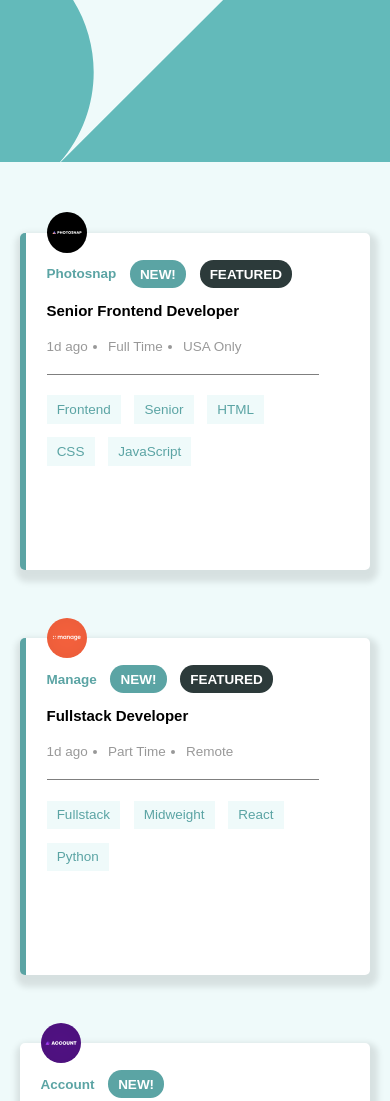
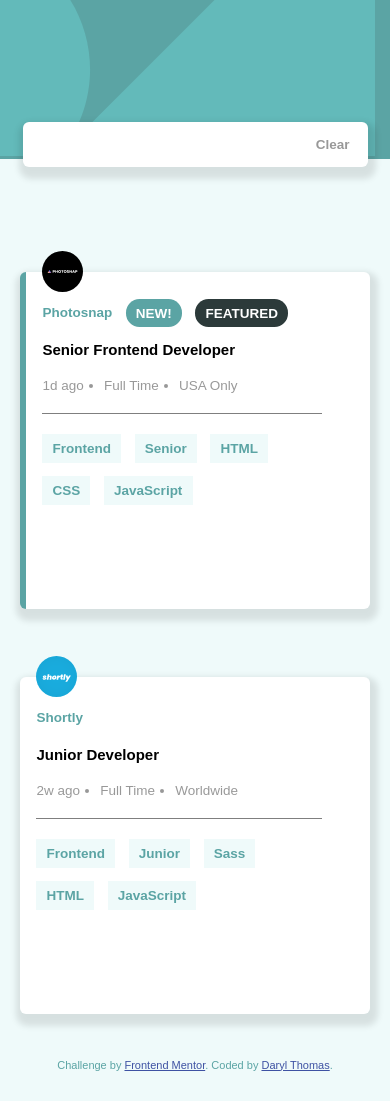
Before and after one commit to ThomasTW935/FrontEndMentor--static-job-listing, a plain HTML site: page index.html in a window 390 px wide. Shown: the top 1101 px of the page. Drawn offline with Linux system fonts and the light colour scheme.

Commit message:
Added script for filtering categories

```diff
--- a/index.html
+++ b/index.html
@@ -27,7 +27,11 @@
 <body>
   <ul class="job">
     <li class="job__header">
-      <div><img src='./images/bg-header-mobile.svg' /></div>
+      <div class='job__image'><img src='./images/bg-header-mobile.svg' /></div>
+      <div class="job__filter">
+        <ul class="job__categories" id='jobFilter'></ul>
+        <button type='button' class='job__clearFilter'>Clear</button>
+      </div>
     </li>
   </ul>
 
--- a/script.js
+++ b/script.js
@@ -1,10 +1,55 @@
 init()
 
+let categoriesSelected = []
+let test = ['Frontend', 'HTML']
 function init() {
   loadJSON((res) => {
     let data = JSON.parse(res)
-    console.log(data)
-    createHTMLElements(data)
+    let newData = data.filter(({ role, level, tools, languages }) => {
+      let filterValues = [role, level, ...tools, ...languages]
+      console.log(filterValues)
+      let match = 1
+      for (let i = 0; i < test.length; i++) {
+        match = (filterValues.includes(test[i])) ? match * 1 : match * 0
+      }
+      console.log(match)
+      return match === 1
+    })
+    // let newData = data.filter(({ role, level }) => {
+    //   let match = (role === 'Frontend') ? 1 : 0
+
+    //   return match >= 1
+    // })
+    createHTMLElements(newData)
+    addEventsToCategories()
+
+
+
+
+
+    let clearFilter = document.querySelector('.job__clearFilter')
+    clearFilter.addEventListener('click', resetFilter)
+    function addEventsToCategories() {
+      let categories = document.querySelectorAll('.job__categories li')
+      categories.forEach(category => {
+        category.addEventListener('click', () => {
+          filterCategories(category.innerHTML)
+        })
+      })
+    }
+    function filterCategories(category) {
+      if (!categoriesSelected.includes(category)) {
+        categoriesSelected = [...categoriesSelected, category]
+        let newCategory = createElement('li', {}, category)
+        jobFilter.append(newCategory)
+      }
+    }
+    function resetFilter() {
+      for (let i = jobFilter.childNodes.length - 1; i >= 0; i--) {
+        jobFilter.childNodes[i].remove()
+      }
+      categoriesSelected = []
+    }
   })
 }
 function loadJSON(callback) {
@@ -61,9 +106,10 @@ function createHTMLElements(data) {
     createList(listItem, [obj.postedAt, obj.contract, obj.location], 'job__details')
 
     // Job Skills
-    createList(listItem, [obj.role, obj.level, ...obj.tools, ...obj.languages], 'job__skills')
+    createList(listItem, [obj.role, obj.level, ...obj.tools, ...obj.languages], 'job__categories')
 
     job.append(listItem)
+
   })
 }
 function createList(container, items, className) {
--- a/styles/__mobile.scss
+++ b/styles/__mobile.scss
@@ -5,11 +5,43 @@ $veryDarkGrayishCyan: hsl(180, 14%, 20%);
 $desaturatedDarkCyan: hsl(180, 29%, 50%);
 .job {
   &__header {
-    div {
-      img {
-        height: auto;
-        width: 100%;
-      }
+    position: relative;
+  }
+  &__image {
+    background: $desaturatedDarkCyan;
+    img {
+      height: auto;
+      max-width: 100%;
+    }
+  }
+  &__filter {
+    position: relative;
+    top: -2.5em;
+    margin: 0 1.5em;
+    padding: 0.5em 1.2em;
+    box-shadow: 2px 6px 6px 6px rgba(0, 0, 0, 0.1);
+    border-radius: 6px;
+    background: white;
+    display: flex;
+    justify-content: space-between;
+    gap: 1em;
+  }
+  #jobFilter {
+    border: 0;
+    padding: 1em 0;
+  }
+
+  &__clearFilter {
+    cursor: pointer;
+    border: none;
+    background: none;
+    font-size: 0.9em;
+    font-weight: bold;
+    opacity: 0.4;
+    outline: none;
+    &:active,
+    &:hover {
+      color: $desaturatedDarkCyan;
     }
   }
   &__listItem {
@@ -19,8 +51,8 @@ $desaturatedDarkCyan: hsl(180, 29%, 50%);
     gap: 1.5em;
     position: relative;
     margin: 5em 1.5em;
-    padding: 2.5em 1.5em 1.5em;
-    border-radius: 5px;
+    padding: 2.5em 1.2em 1.5em;
+    border-radius: 6px;
     background: white;
     box-shadow: 2px 6px 6px 6px rgba(0, 0, 0, 0.1);
   }
@@ -73,9 +105,10 @@ $desaturatedDarkCyan: hsl(180, 29%, 50%);
       list-style-type: disc;
     }
   }
-  &__skills {
+  &__categories {
     justify-self: end;
     width: 100%;
+    font-weight: bold;
     border-top: 1px solid rgba(0, 0, 0, 0.5);
     @include displayFlex(row, flex-start, center);
     gap: 1em;
@@ -85,6 +118,7 @@ $desaturatedDarkCyan: hsl(180, 29%, 50%);
     li {
       background: $lightGrayCyan;
       padding: 0.5em 0.75em;
+      cursor: pointer;
     }
   }
 }
```
Also changed, not shown: styles/styles.css, 1 other file.
